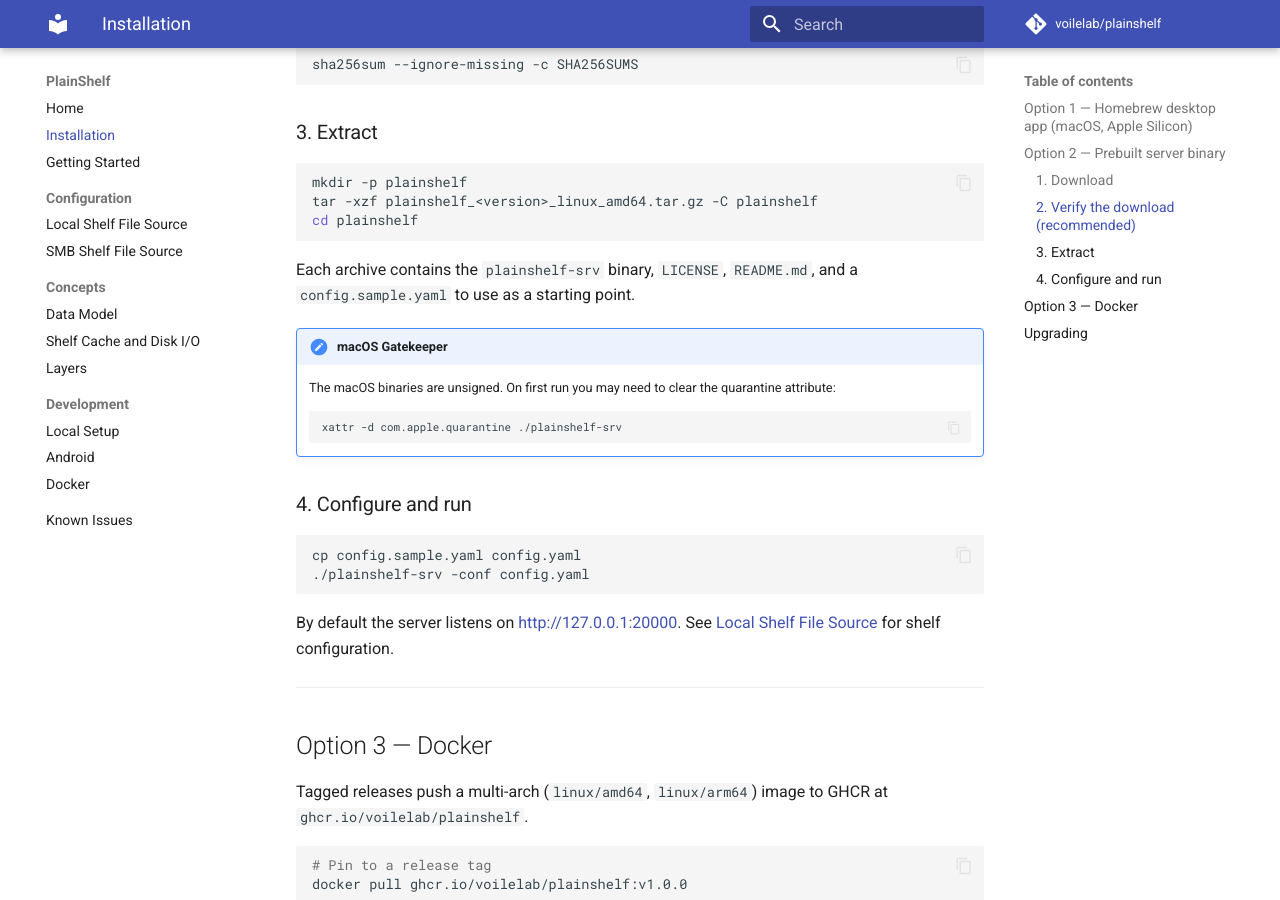
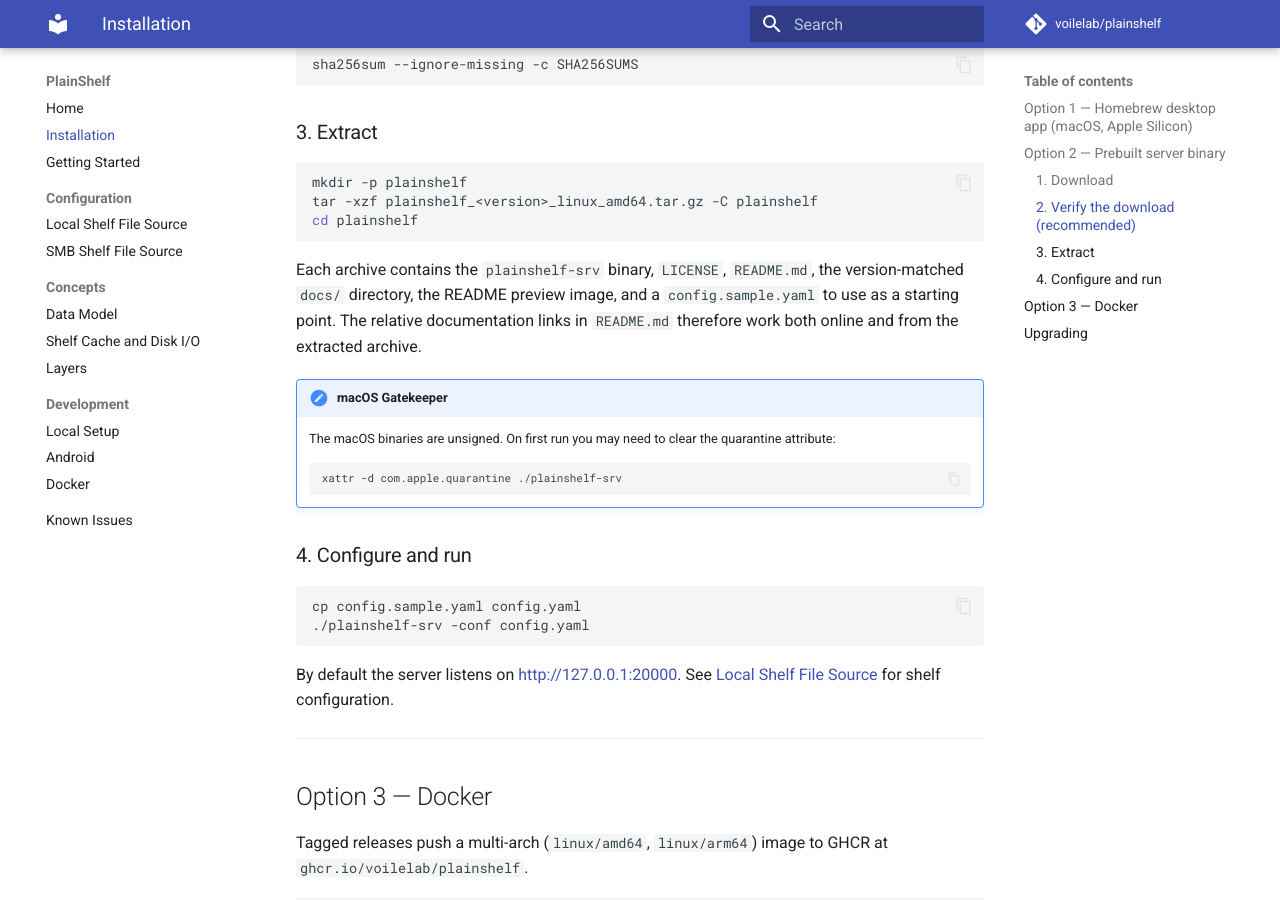
Before and after one commit to voilelab/plainshelf, an MkDocs documentation site: the page built from docs/installation.md, in a window 1280 px wide and 900 px high, scrolled down 1594 px. Built offline with MkDocs 1.6.1 and Material for MkDocs 9.7.7, drawn with Linux system fonts in a browser that asks for light colours; comment, search, counter and statistics services are not loaded.

Commit message:
include README preview image and version-matched docs in release artifacts

````diff
--- a/docs/installation.md
+++ b/docs/installation.md
@@ -82,8 +82,10 @@
 cd plainshelf
 ```
 
-Each archive contains the `plainshelf-srv` binary, `LICENSE`, `README.md`,
-and a `config.sample.yaml` to use as a starting point.
+Each archive contains the `plainshelf-srv` binary, `LICENSE`, `README.md`, the
+version-matched `docs/` directory, the README preview image, and a
+`config.sample.yaml` to use as a starting point. The relative documentation
+links in `README.md` therefore work both online and from the extracted archive.
 
 !!! note "macOS Gatekeeper"
     The macOS binaries are unsigned. On first run you may need to clear the
````
Also changed, not shown: 1 other file.
